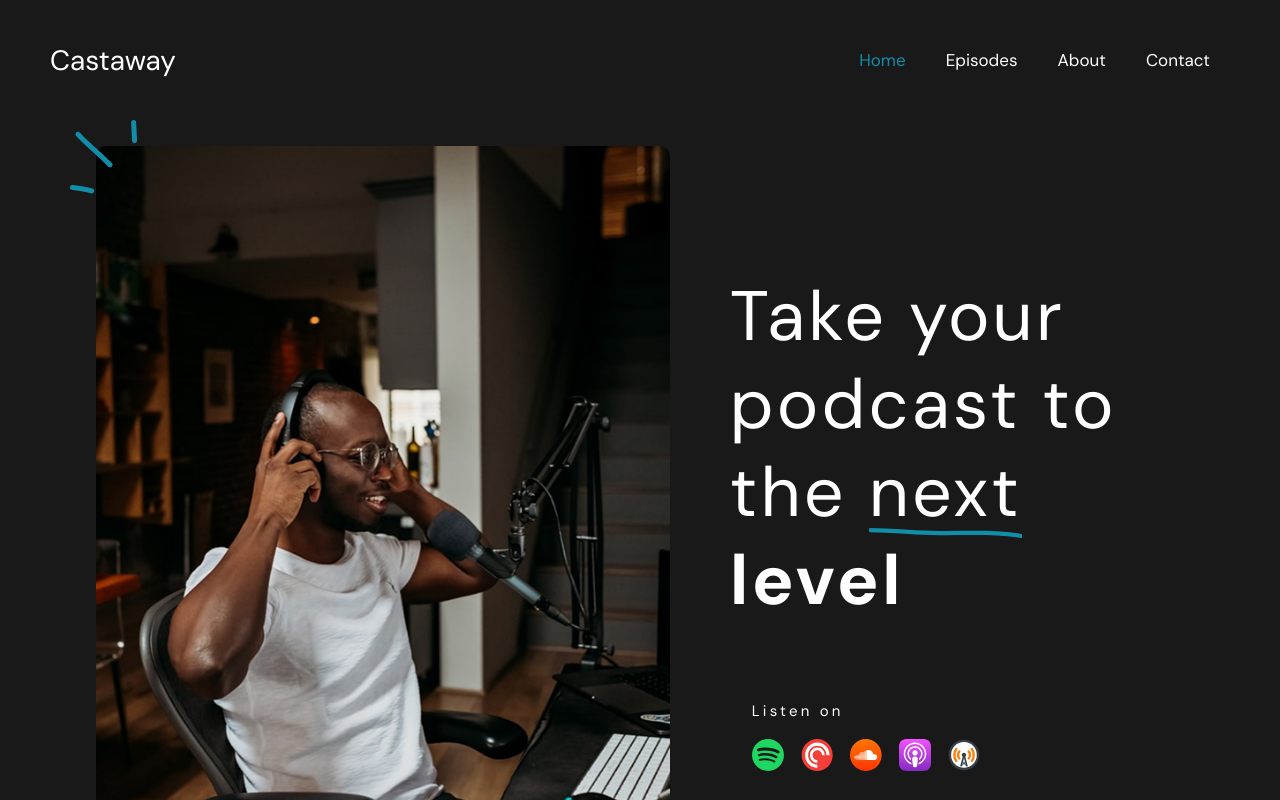
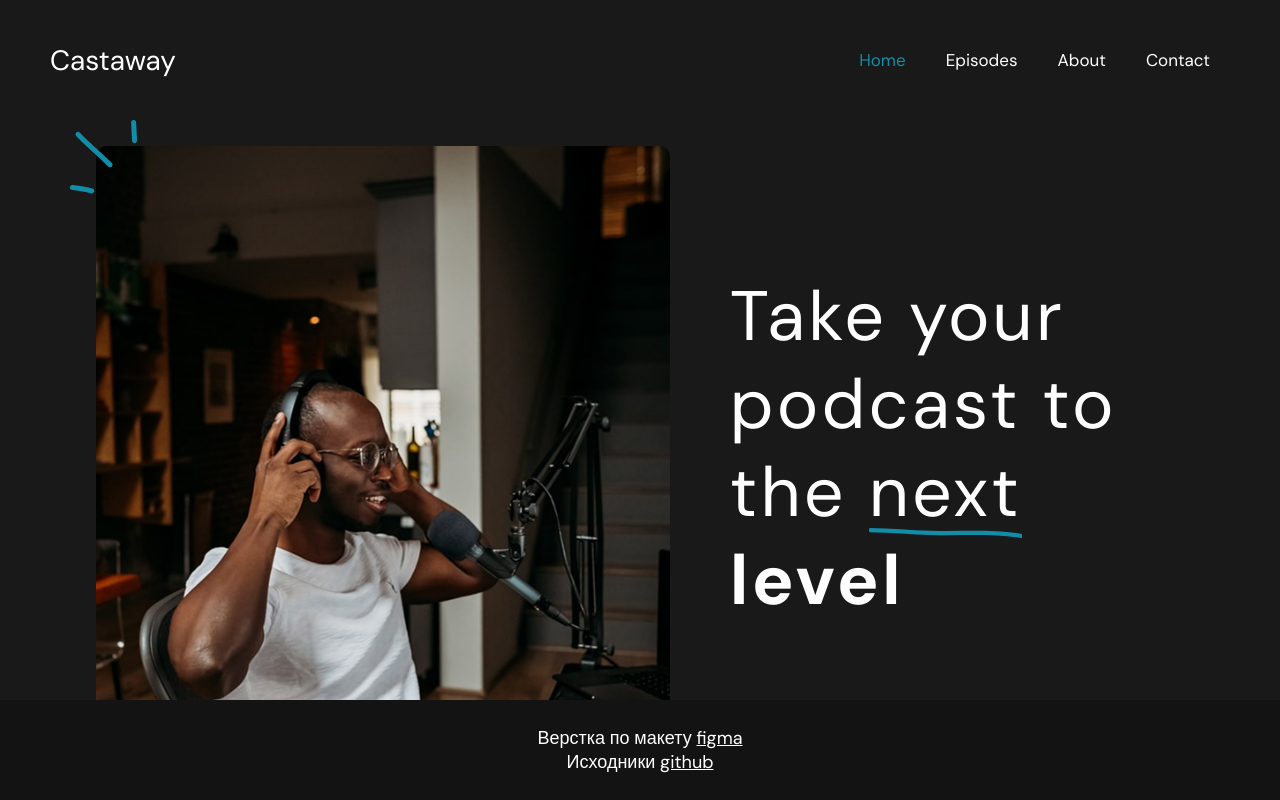
Before and after one commit to MaximZaharovO/castavay_landing, a React (Create React App) app: page / in a window 1280 px wide. Shown: the top 800 px of the page. Built offline with nearby package versions, Linux system fonts and the light colour scheme.

Commit message:
ProjectLink

```diff
--- a/src/components/PageWrapper.jsx
+++ b/src/components/PageWrapper.jsx
@@ -1,3 +1,3 @@
 export default function PageWrapper({children}) {
-    return (<div style={{margin: '0 30px'}}>{children}</div>)
+    return (<div style={{margin: '0 30px 40px'}}>{children}</div>)
 }
--- /dev/null
+++ b/src/components/ProjectLink/ProjectLink.jsx
@@ -0,0 +1,13 @@
+import './project-link.css'
+
+export default function ProjectLink() {
+    const templateLink = "https://www.figma.com/file/Fn88HQzfmrE7xCHG0yPsEW/Castaway?type=design&node-id=0%3A1&t=baI183eUNAoIr3nW-1";
+    const gitLink = "https://github.com/MaximZaharovO/castavay_landing"
+
+    return (
+        <div className="project-link">
+            <div>Верстка по макету <a target="_blank" href={templateLink}>figma</a></div>
+            <div>Исходники <a target="_blank" href={gitLink}>github</a></div>
+        </div>
+    )
+}
--- /dev/null
+++ b/src/components/ProjectLink/project-link.css
@@ -0,0 +1,35 @@
+:root {
+    --bg: #131313;
+    --height: 100px;
+}
+
+body {
+    padding-bottom: var(--height);
+}
+
+.project-link {
+  position: fixed;
+  bottom: 0;
+
+  width: 100%;
+
+  height: var(--height);
+  display: flex;
+  flex-direction: column;
+  justify-content: center;
+
+  background: var(--bg);
+
+  font-size: 18px;
+  line-height: 24px;
+
+  text-align: center;
+}
+
+.project-link a {
+  text-decoration: underline;
+}
+
+.project-link a:hover {
+  text-decoration: none;
+}
--- a/src/index.css
+++ b/src/index.css
@@ -105,9 +105,11 @@ button {
   justify-content: space-between;
   align-items: center;
 
+
   padding: 0 70px 0 50px;
 
   height: 120px;
+  width: 100vw;
 }
 
 .APP-header_logo {
@@ -390,8 +392,8 @@ button {
   }
 
   .EPISODE-title {
-    font-size: 36px;
-    line-height: 40px;
+    font-size: 28px;
+    line-height: 30px;
     letter-spacing: 2.56px;
 
     margin-bottom: 28px;
--- a/src/pages/App.js
+++ b/src/pages/App.js
@@ -7,6 +7,7 @@ import AboutPage from './AboutPage';
 import EpisodesPage from './EpisodesPage';
 import routeList from 'shared/data/routes';
 import OneEpisodePage from './OneEpisodePage';
+import ProjectLink from 'components/ProjectLink/ProjectLink';
 
 function App() {
   return (
@@ -23,6 +24,8 @@ function App() {
           </Routes>
 
         <Footer />
+
+        <ProjectLink />
       </div>
     </div>
   )
```
